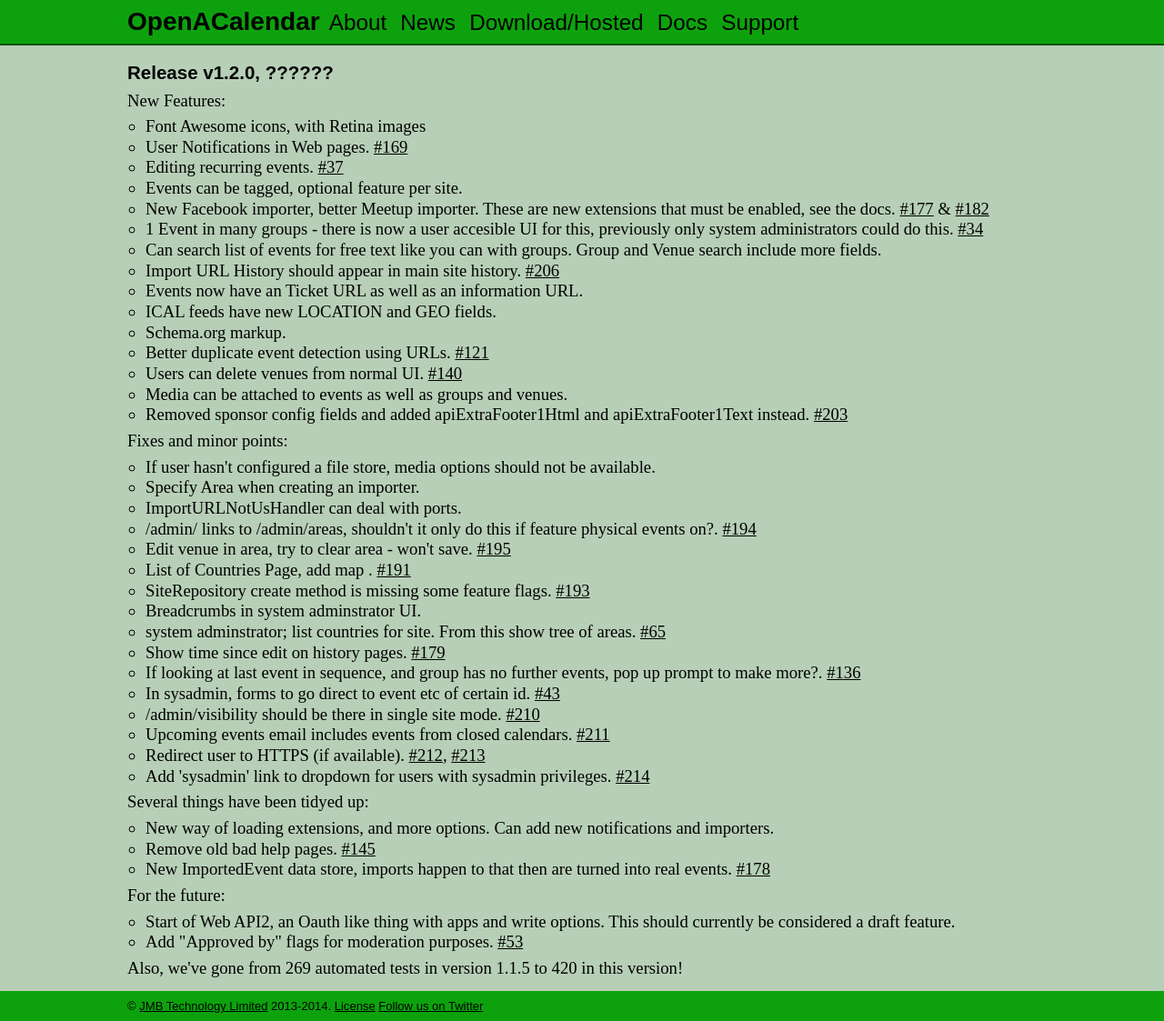
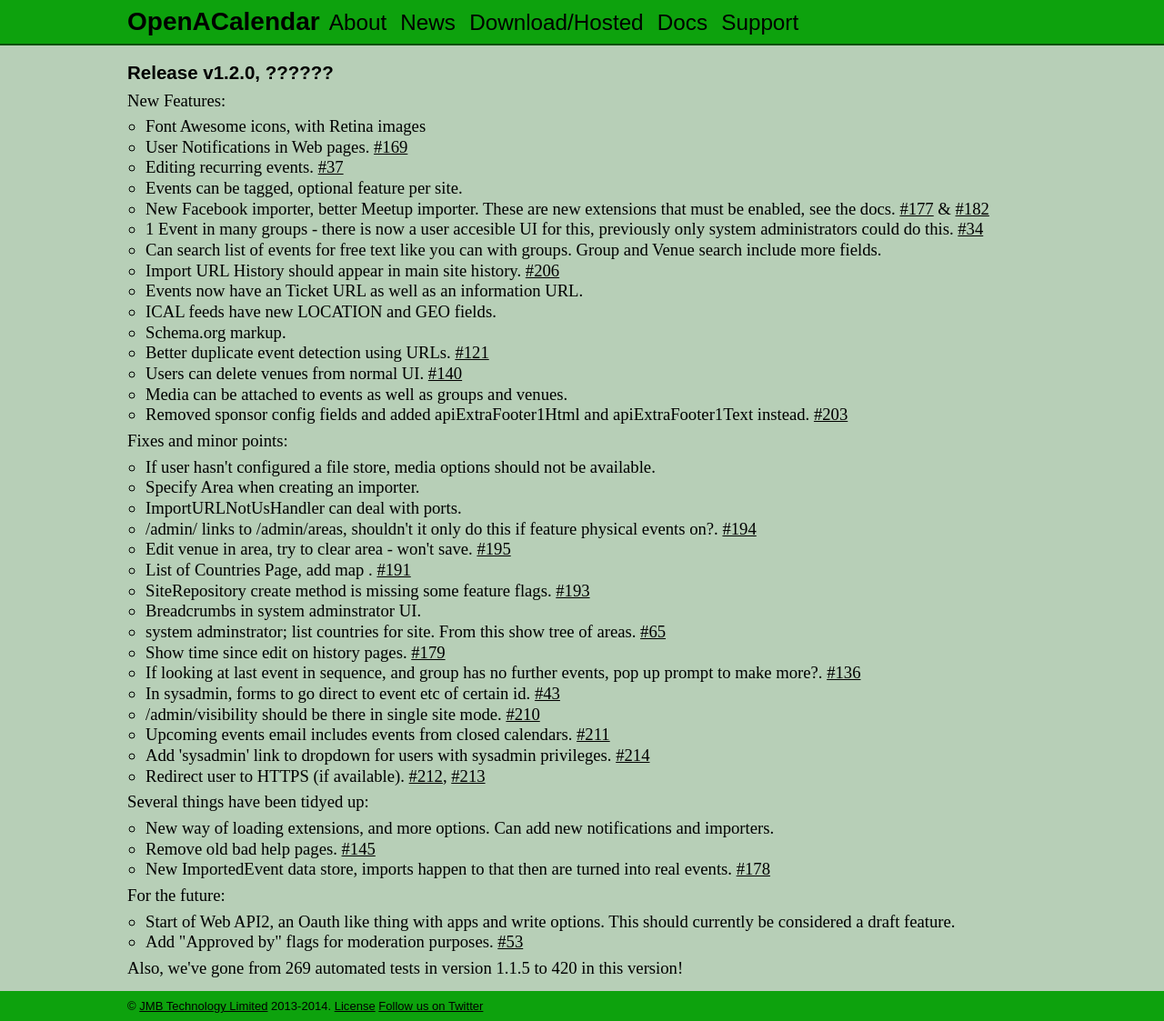
Before and after one commit to OpenACalendar/openacalendar.github.io, a Jekyll site: the page built from release/1.2.0.html, in a window 1280 px wide. Shown: the whole page at 91% size. Built offline with Jekyll 4.4.1, drawn with Linux system fonts in a browser that asks for light colours; Markdown is read by kramdown in place of the engine named in the settings; comment, search, counter and statistics services are not loaded; some of the changed lines change nothing that is shown.

Commit message:
GitHub is not rendering this line. Move it to try and gut it do so.

```diff
--- a/release/1.2.0.html
+++ b/release/1.2.0.html
@@ -44,8 +44,8 @@
 	<li>In sysadmin, forms to go direct to event etc of certain id. <a href="https://github.com/OpenACalendar/OpenACalendar-Web-Core/issues/43">#43</a></li>
 	<li>/admin/visibility should be there in single site mode. <a href="https://github.com/OpenACalendar/OpenACalendar-Web-Core/issues/210">#210</a></li>
 	<li>Upcoming events email includes events from closed calendars. <a href="https://github.com/OpenACalendar/OpenACalendar-Web-Core/issues/211">#211</a></li>
+	<li>Add 'sysadmin' link to dropdown for users with sysadmin privileges. <a href="https://github.com/OpenACalendar/OpenACalendar-Web-Core/issues/214">#214</a></li>
 	<li>Redirect user to HTTPS (if available). <a href="https://github.com/OpenACalendar/OpenACalendar-Web-Core/issues/212">#212</a>, <a href="https://github.com/OpenACalendar/OpenACalendar-Web-Core/issues/213">#213</a></li>
-	<li>Add 'sysadmin' link to dropdown for users with sysadmin privileges. <a href="https://github.com/OpenACalendar/OpenACalendar-Web-Core/issues/214">#214</a></li>
 </ul>
 
 
```
